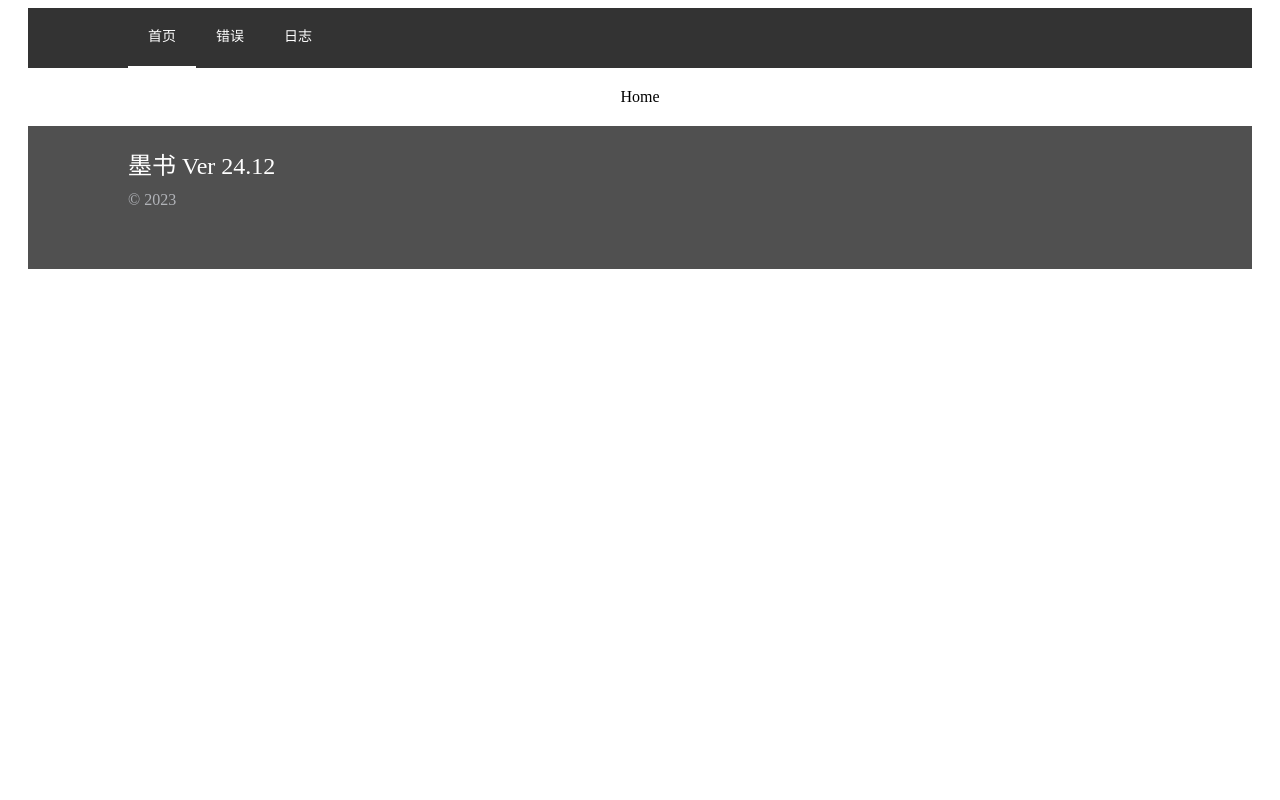
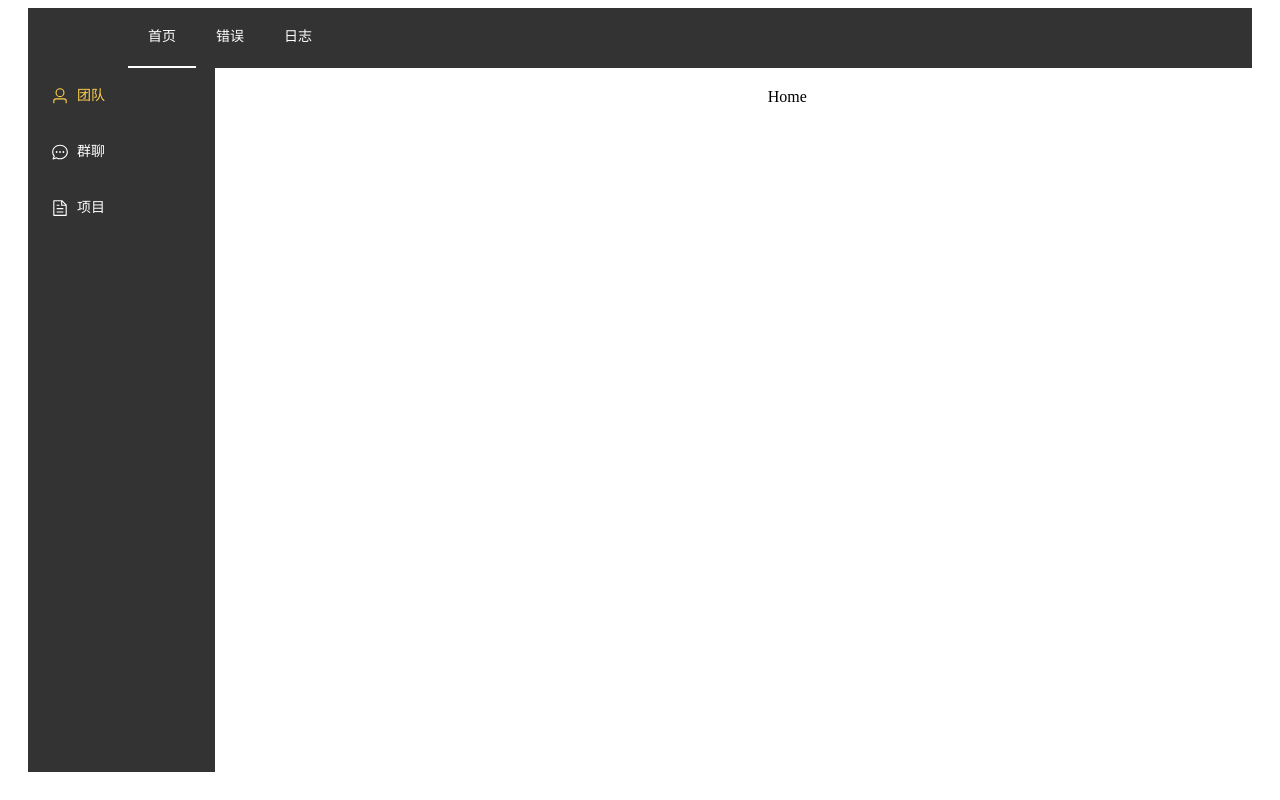
Before and after one commit to BUAA-2121Unknown/MoBook-Frontend, a Vue app: page / in a window 1280 px wide. Built offline with nearby package versions, Linux system fonts and the light colour scheme.

Commit message:
change layout and add side bar

```diff
--- a/package.json
+++ b/package.json
@@ -8,6 +8,7 @@
     "preview": "vite preview"
   },
   "dependencies": {
+    "@element-plus/icons-vue": "^2.1.0",
     "axios": "^1.4.0",
     "dayjs": "^1.11.9",
     "element-plus": "^2.3.9",
--- a/src/layouts/default/index.vue
+++ b/src/layouts/basic/index.vue
@@ -1,20 +1,20 @@
 <script setup>
-import Header from './header/index.vue'
-import Footer from './footer/index.vue'
+import Header from '@/layouts/components/header/index.vue'
+import Sider from '@/layouts/components/sider/Basic.vue'
 </script>
 
 <template>
   <Header></Header>
   <el-container>
+    <Sider></Sider>
     <el-main>
       <router-view></router-view>
     </el-main>
   </el-container>
-  <Footer></Footer>
 </template>
 
 <script>
 export default {
-  name: 'DefaultLayout',
+  name: 'BasicLayout',
 }
 </script>
--- /dev/null
+++ b/src/layouts/components/sider/Basic.vue
@@ -0,0 +1,52 @@
+<script setup>
+const handleOpen = (key, keyPath) => {
+  console.log(key, keyPath)
+}
+const handleClose = (key, keyPath) => {
+  console.log(key, keyPath)
+}
+</script>
+
+<template>
+  <div class="response-sider">
+    <el-aside>
+        <el-menu
+          active-text-color="#ffd04b"
+          background-color="#333333"
+          class="el-menu-vertical-demo"
+          default-active="1"
+          text-color="#fff"
+          @open="handleOpen"
+          @close="handleClose"
+        >
+          <el-menu-item index="1">
+            <el-icon><User /></el-icon>
+            <span>团队</span>
+          </el-menu-item>
+          <el-menu-item index="2">
+            <el-icon><ChatDotRound /></el-icon>
+            <span>群聊</span>
+          </el-menu-item>
+          <el-menu-item index="3">
+            <el-icon><Document /></el-icon>
+            <span>项目</span>
+          </el-menu-item>
+        </el-menu>
+    </el-aside>
+  </div>
+</template>
+
+<style scoped>
+.response-sider {
+  background-color: #333333;
+  color: #fff;
+  overflow: hidden;
+  width: 200px;
+  transition: all 0.3s;
+  margin: 0 20px;
+}
+
+.el-menu {
+  height: 88vh;
+}
+</style>
--- /dev/null
+++ b/src/layouts/components/sider/Project.vue
@@ -0,0 +1,52 @@
+<script setup>
+const handleOpen = (key, keyPath) => {
+  console.log(key, keyPath)
+}
+const handleClose = (key, keyPath) => {
+  console.log(key, keyPath)
+}
+</script>
+
+<template>
+  <div class="response-sider">
+    <el-aside>
+        <el-menu
+          active-text-color="#ffd04b"
+          background-color="#333333"
+          class="el-menu-vertical-demo"
+          default-active="1"
+          text-color="#fff"
+          @open="handleOpen"
+          @close="handleClose"
+        >
+          <el-menu-item index="1">
+            <el-icon><User /></el-icon>
+            <span>项目概览</span>
+          </el-menu-item>
+          <el-menu-item index="2">
+            <el-icon><ChatDotRound /></el-icon>
+            <span>原型设计</span>
+          </el-menu-item>
+          <el-menu-item index="3">
+            <el-icon><Document /></el-icon>
+            <span>项目文档</span>
+          </el-menu-item>
+        </el-menu>
+    </el-aside>
+  </div>
+</template>
+
+<style scoped>
+.response-sider {
+  background-color: #333333;
+  color: #fff;
+  overflow: hidden;
+  width: 200px;
+  transition: all 0.3s;
+  margin: 0 20px;
+}
+
+.el-menu {
+  height: 88vh;
+}
+</style>
--- a/src/main.js
+++ b/src/main.js
@@ -1,5 +1,6 @@
 import { createApp } from 'vue'
 import ElementPlus from 'element-plus'
+import * as ElementPlusIconsVue from '@element-plus/icons-vue'
 
 import { setupErrorHandle } from './utils/handler/error'
 
@@ -13,6 +14,10 @@ import App from './App.vue'
 
 const app = createApp(App)
 
+for (const [key, component] of Object.entries(ElementPlusIconsVue)) {
+  app.component(key, component)
+}
+
 app.use(ElementPlus)
 app.use(router)
 app.use(store)
--- a/src/router/constant.js
+++ b/src/router/constant.js
@@ -3,4 +3,4 @@ export const PAGE_NOT_FOUND_NAME = 'PageNotFound'
 export const ERROR_COMPONENT = () => import('@/views/error/Error.vue')
 export const ERRORLOG_COMPONENT = () => import('@/views/error/Log.vue')
 
-export const LAYOUT = () => import('@/layouts/default/index.vue')
+export const LAYOUT = () => import('@/layouts/basic/index.vue')
```
Also changed, not shown: src/layouts/project/index.vue (added, +20 -0 lines), src/layouts/components/footer/index.vue (renamed from src/layouts/default/footer/index.vue), src/layouts/components/header/index.vue (renamed from src/layouts/default/header/index.vue), 1 other file (tests, documents, lock files or other folders).
